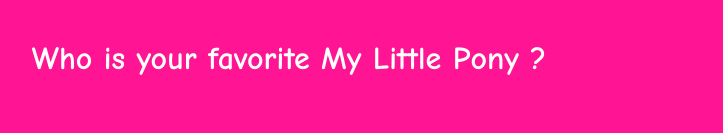
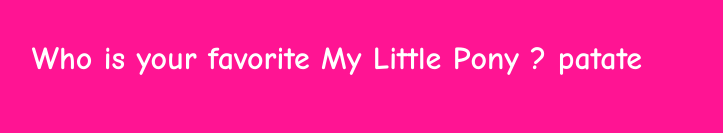
Before and after one commit to NormandMarie/GIT_pony-club-tp-master, a plain HTML site: page index.html in a window 1280 px wide. Shown: the top 133 px of the page, without its empty margins (229-952 px from the left). Drawn offline with Linux system fonts and the light colour scheme.

Commit message:
modif du titre

```diff
--- a/index.html
+++ b/index.html
@@ -7,7 +7,7 @@
     <body>
         <div class="container">
           <header></header>
-            <h1>Who is your favorite My Little Pony ?</h1>
+            <h1>Who is your favorite My Little Pony ? patate </h1>
             <ul class="ponys">
                 <li>
                     <figure>
```
